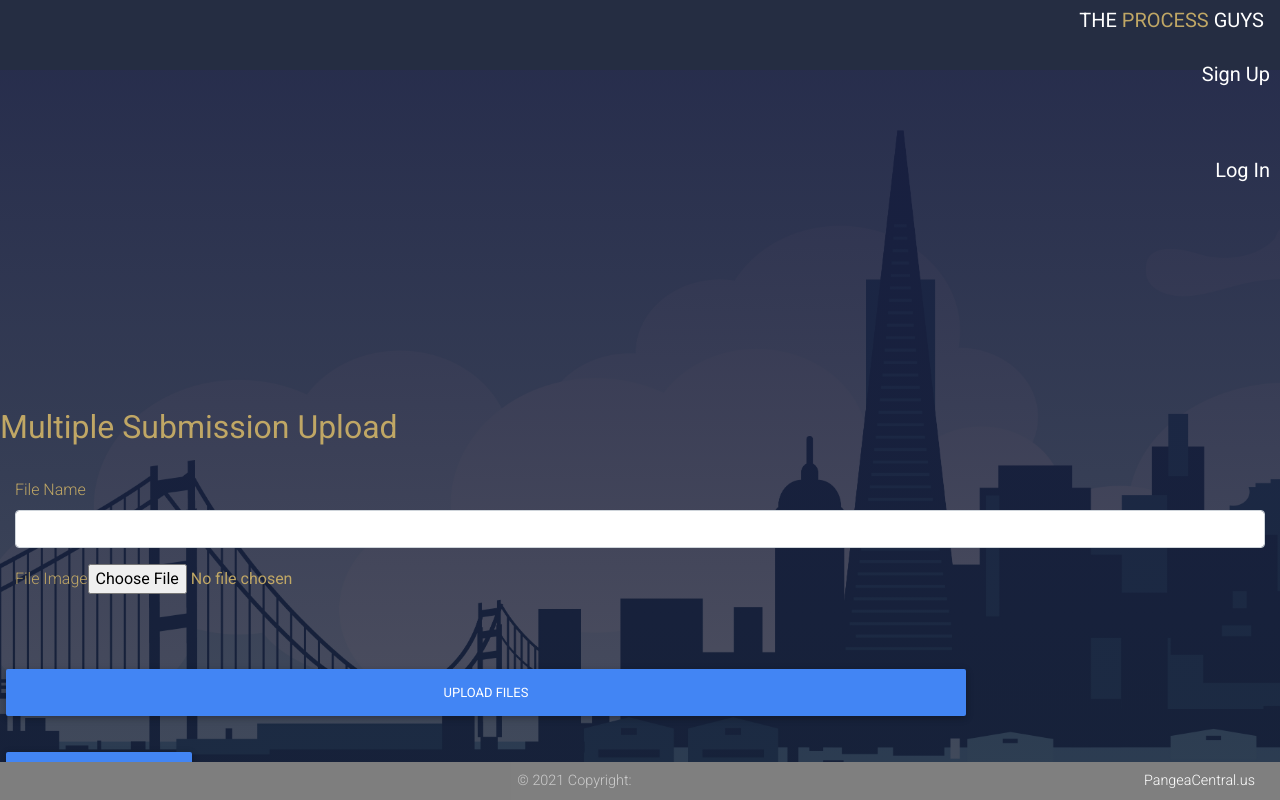
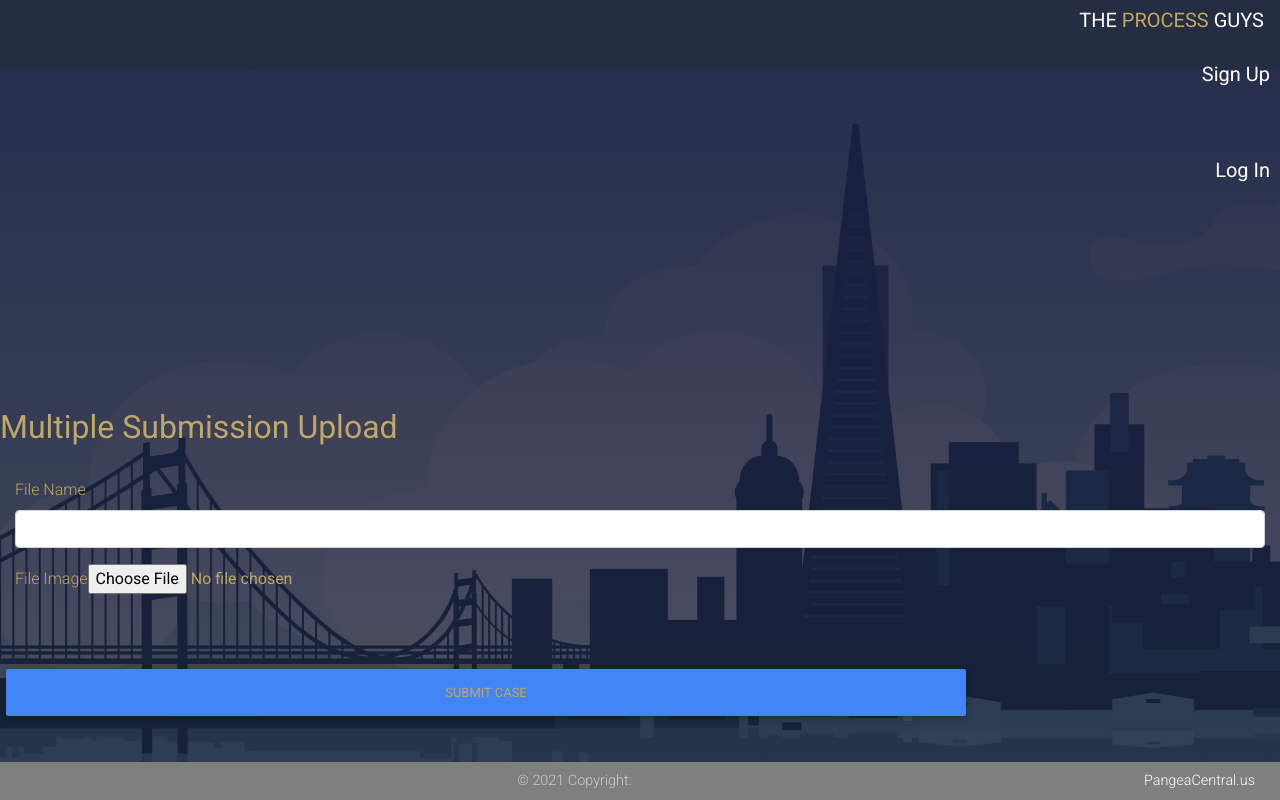
Before and after one commit to FaizanMostafa/vlad, a React (Create React App) app in the folder theprocessguysv2/: page /single-submission in a window 1280 px wide. Shown: the top 800 px of the page. Built offline with nearby package versions, Linux system fonts and the light colour scheme; no server answers.

Commit message:
Made single form submission functional

```diff
--- a/theprocessguysv2/src/pages/questionaireMain.js
+++ b/theprocessguysv2/src/pages/questionaireMain.js
@@ -715,6 +715,9 @@ function Questionaire() {
           &&
             <PacketSubmission />
       }
+      {
+        activeStep!==9
+          &&
             <div className="d-flex justify-content-end">
               <button
                 className="btn btn-primary mt-1 mb-1"
@@ -723,6 +726,7 @@ function Questionaire() {
                 {getButtonTitle()}
               </button>
             </div>
+      }
       <br/><br/><br/>
     </React.Fragment>
   )
--- a/theprocessguysv2/src/pages/singleSubmission.js
+++ b/theprocessguysv2/src/pages/singleSubmission.js
@@ -1,9 +1,144 @@
-import React, { useState } from "react";
-import { Form, Button } from "react-bootstrap";
-import { MDBCol } from "mdbreact";
-import { useHistory } from "react-router-dom";
+import React, { useState } from 'react';
+import { Form, Button } from 'react-bootstrap';
+import { useDispatch, useSelector } from 'react-redux';
+import { MDBCol } from 'mdbreact';
+import { useHistory } from 'react-router-dom';
+import {
+  submitCase
+} from "../redux/actions/form";
 
-function singleSubmission() {
+const SingleSubmission = ({...props}) => {
+
+  const dispatch = useDispatch();
+  const user = useSelector(state => state.auth.user);
+  const isPosting = useSelector(state => state.form.isPosting);
+
+  const handleCaseSubmit = () => {
+    if(!isPosting) {
+      let data = {};
+      const QuestionaireForm1 = JSON.parse(localStorage.getItem("Questionaire1"));
+      const QuestionaireForm2 = JSON.parse(localStorage.getItem("Questionaire2"));
+      const QuestionaireForm3 = JSON.parse(localStorage.getItem("Questionaire3"));
+      const QuestionaireForm4 = JSON.parse(localStorage.getItem("Questionaire4"));
+      const QuestionaireForm5 = JSON.parse(localStorage.getItem("Questionaire5"));
+      const QuestionaireForm6 = JSON.parse(localStorage.getItem("Questionaire6"));
+      const QuestionaireForm7 = JSON.parse(localStorage.getItem("Questionaire7"));
+      const QuestionaireForm8 = JSON.parse(localStorage.getItem("Questionaire8"));
+      if(QuestionaireForm1) {
+        data["CaseInformation-1"] = {
+          caseTitle: QuestionaireForm1.caseTitle,
+          caseNumber: QuestionaireForm1.caseNumber,
+          courtDate: QuestionaireForm1.courtDate,
+          superiorCourtOf: QuestionaireForm1.superiorCourtOf,
+          countyOf: QuestionaireForm1.countyOf,
+          courthouseAddress: QuestionaireForm1.courthouseAddress,
+          courthouseMailingAddress: QuestionaireForm1.courthouseMailingAddress,
+          branchName: QuestionaireForm1.branchName,
+          appealsCourtOf: QuestionaireForm1.appealsCourtOf,
+          supremeCourtOf: QuestionaireForm1.supremeCourtOf
+        };
+      }
+      if(QuestionaireForm2) {
+        data["PlaintiffInformation-2"] = {
+          plaintiffFullName: QuestionaireForm2.plaintiffFullName,
+          plaintiffAddress: QuestionaireForm2.plaintiffAddress,
+          numberOfAttorneyPlaintiff: QuestionaireForm2.numberOfAttorneyPlaintiff,
+          attorneyRepresentingPlaintiffInfo: QuestionaireForm2.attorneyRepresentingPlaintiffInfo,
+          plaintiffAttorneyName: QuestionaireForm2.plaintiffAttorneyName,
+          plaintiffAttorneyBarNumber: QuestionaireForm2.plaintiffAttorneyBarNumber,
+          plaintiffAttorneyOfficeAddress: QuestionaireForm2.plaintiffAttorneyOfficeAddress,
+          plaintiffAttorneyPhoneNumberForCalls: QuestionaireForm2.plaintiffAttorneyPhoneNumberForCalls,
+          plaintiffAttorneyEmail: QuestionaireForm2.plaintiffAttorneyEmail,
+          plaintiffAttorneyFaxNumberOptional: QuestionaireForm2.plaintiffAttorneyFaxNumberOptional
+        };
+      }
+      if(QuestionaireForm3) {
+        data["DefendantInformation-3"] = {
+          defendantFullName: QuestionaireForm3.defendantFullName,
+          defendantAddress: QuestionaireForm3.defendantAddress,
+          numberOfAttorneyDefendant: QuestionaireForm3.numberOfAttorneyDefendant,
+          attorneyRepresentingDefendantInfo: QuestionaireForm3.attorneyRepresentingDefendantInfo,
+          defendantAttorneyName: QuestionaireForm3.defendantAttorneyName,
+          defendantAttorneyBarNumber: QuestionaireForm3.defendantAttorneyBarNumber,
+          defendantAttorneyOfficeAddress: QuestionaireForm3.defendantAttorneyOfficeAddress,
+          defendantAttorneyPhoneNumberForCalls: QuestionaireForm3.defendantAttorneyPhoneNumberForCalls,
+          defendantAttorneyEmail: QuestionaireForm3.defendantAttorneyEmail,
+          defendantAttorneyFaxNumberOptional: QuestionaireForm3.defendantAttorneyFaxNumberOptional
+        };
+      }
+      if(QuestionaireForm4) {
+        data["ServeeDocumentedData-4"] = {
+          howManyIndividualsServed: QuestionaireForm4.howManyIndividualsServed,
+          employmentOfIndividuals: QuestionaireForm4.employmentOfIndividuals,
+          nameOfIndividuals: QuestionaireForm4.nameOfIndividuals,
+          dobOfIndividuals: QuestionaireForm4.dobOfIndividuals,
+          locationForBeingServed: QuestionaireForm4.locationForBeingServed,
+          mainAddressForService: QuestionaireForm4.mainAddressForService,
+          agentOfService: QuestionaireForm4.agentOfService,
+          ifYesListFullName: QuestionaireForm4.ifYesListFullName,
+          phoneNumbersOfIndividuals: QuestionaireForm4.phoneNumbersOfIndividuals,
+          emailsOfIndividuals: QuestionaireForm4.emailsOfIndividuals,
+          addressForCurrentPlaceOfEmployment: QuestionaireForm4.addressForCurrentPlaceOfEmployment,
+          knownCoResidentsOfServee: QuestionaireForm4.knownCoResidentsOfServee
+        };
+      }
+      if(QuestionaireForm5) {
+        data["ClearanceOfAction-5"] = {
+          serveIndividualAtEmployment: QuestionaireForm5.serveIndividualAtEmployment,
+          processServerLeaveDoorTag: QuestionaireForm5.processServerLeaveDoorTag,
+          subserveAfterThreeAttempts: QuestionaireForm5.subserveAfterThreeAttempts,
+          requireServerNotifyPersonOfInterest: QuestionaireForm5.requireServerNotifyPersonOfInterest,
+          serverContactServeeByPhone: QuestionaireForm5.serverContactServeeByPhone,
+          serverPostDocumentsWithRubberBand: QuestionaireForm5.serverPostDocumentsWithRubberBand,
+          dropServeForceServe: QuestionaireForm5.dropServeForceServe,
+          paralegalAttorneyClientContactServee: QuestionaireForm5.paralegalAttorneyClientContactServee
+        };
+      }
+      if(QuestionaireForm6) {
+        data["ServeePhysicalDescription-6"] = {
+          fullNameOfDescribedServee: QuestionaireForm6.fullNameOfDescribedServee,
+          imageOfIndividuals: QuestionaireForm6.imageOfIndividuals,
+          genderOfIndividuals: QuestionaireForm6.genderOfIndividuals,
+          ethnicityOfIndividuals: QuestionaireForm6.ethnicityOfIndividuals,
+          heightOfIndividuals: QuestionaireForm6.heightOfIndividuals,
+          weightOfIndividuals: QuestionaireForm6.weightOfIndividuals,
+          hairColorOfIndividuals: QuestionaireForm6.hairColorOfIndividuals,
+          eyeColorOfIndividuals: QuestionaireForm6.eyeColorOfIndividuals,
+          physicalOutlineOfIndividuals: QuestionaireForm6.physicalOutlineOfIndividuals
+        };
+      }
+      if(QuestionaireForm7) {
+        data["VehicleInformation-7"] = {
+          insuranceCompanyOfServee: QuestionaireForm7.insuranceCompanyOfServee,
+          licensePlateNumberState: QuestionaireForm7.licensePlateNumberState,
+          vinNumberOfIndividuals: QuestionaireForm7.vinNumberOfIndividuals,
+          yearOfMakeOnVehicle: QuestionaireForm7.yearOfMakeOnVehicle,
+          vehicleColor: QuestionaireForm7.vehicleColor,
+          vehicleTypeModelOwnership: QuestionaireForm7.vehicleTypeModelOwnership
+        };
+      }
+      if(QuestionaireForm8) {
+        data["OfferedServices-8"] = {
+          requireStakeOutService: QuestionaireForm8.requireStakeOutService,
+          specifyDatesForStakeOutService: QuestionaireForm8.specifyDatesForStakeOutService,
+          requireRushService: QuestionaireForm8.requireRushService,
+          listDateWhenServiceAttemptsClosed: QuestionaireForm8.listDateWhenServiceAttemptsClosed,
+          requireFirst24HourService: QuestionaireForm8.requireFirst24HourService,
+          requireSkipTracingService: QuestionaireForm8.requireSkipTracingService,
+          requireBodyCamFootage: QuestionaireForm8.requireBodyCamFootage,
+          obtainNewDeliveryLocation: QuestionaireForm8.obtainNewDeliveryLocation,
+          poBoxAllowedToServe: QuestionaireForm8.poBoxAllowedToServe,
+          requireServiceByMail: QuestionaireForm8.requireServiceByMail,
+          requireByEmail: QuestionaireForm8.requireByEmail,
+          specificCourtInstruction: QuestionaireForm8.specificCourtInstruction,
+          requireZipFileService: QuestionaireForm8.requireZipFileService,
+          ifYesListAddress: QuestionaireForm8.ifYesListAddress
+        };
+      }
+      data["documents"] = [fileUpload];
+      dispatch(submitCase({uid: user.uid, ...data}));
+    }
+  }
 
   // eslint-disable-next-line react-hooks/rules-of-hooks
   const [fileUpload, setFileUpload] = useState("");
@@ -25,7 +160,7 @@ function singleSubmission() {
 
   }
 
-        return(
+  return (
 
     <React.Fragment className="text-center mb-4 mt-5 homepage">
       <br></br>
@@ -43,7 +178,7 @@ function singleSubmission() {
       <br></br>
       <br></br>
       <h2><b>Multiple Submission Upload</b></h2>
-                        <form>
+      <div>
         <br></br>
         <MDBCol md="12">
           <Form.Group id="fileName">
@@ -58,7 +193,7 @@ function singleSubmission() {
             <label>File Image</label>
             <input
               type="file"
-                                    onChange={(e)=>{setFileUpload(e.target.files[0])}}
+              onChange={(e) => { setFileUpload(e.target.files[0]) }}
               accept=".pdf, .zip"
             >
             </input>
@@ -66,13 +201,19 @@ function singleSubmission() {
         </MDBCol>
         <br></br>
         <br></br>
-                            <Button onClick={handleSubmit} className="w-75">
-                                Upload Files
+        <Button onClick={handleCaseSubmit} className="w-75">
+          {
+            isPosting
+              ?
+                <span>...</span>
+              :
+                <span>Submit Case</span>
+          }
         </Button>
         <br></br>
         <br></br>
-                            <button className="btn btn-primary">+ New Submission</button>
-                        </form>
+        {/* <button className="btn btn-primary">+ New Submission</button> */}
+      </div>
       <br></br>
       <br></br>
       <br></br>
@@ -92,4 +233,4 @@ function singleSubmission() {
   )
 }
 
-export default singleSubmission;
+export default SingleSubmission;
--- /dev/null
+++ b/theprocessguysv2/src/redux/actions/form.js
@@ -0,0 +1,45 @@
+import { db, uploadMedia } from "../../firebase";
+import {showToast} from "../../utils";
+import {
+  SET_IS_FORM_POSTING
+} from "../constants";
+
+const setIsFormPosting = (status) => {
+  return {
+    type: SET_IS_FORM_POSTING,
+    payload: status
+  };
+}
+
+const submitCase = (data, onSuccess=()=>{}, onError=()=>{}) => (
+  async (dispatch) => {
+    try {
+      dispatch(setIsFormPosting(true));
+      db.collection("CaseInformation-1").add({uid: data.uid, ...data["CaseInformation-1"]});
+      db.collection("PlaintiffInformation-2").add({uid: data.uid, ...data["PlaintiffInformation-2"]});
+      db.collection("DefendantInformation-3").add({uid: data.uid, ...data["DefendantInformation-3"]});
+      db.collection("ServeeDocumentedData-4").add({uid: data.uid, ...data["ServeeDocumentedData-4"]});
+      db.collection("ClearanceOfAction-5").add({uid: data.uid, ...data["ClearanceOfAction-5"]});
+      db.collection("ServeePhysicalDescription-6").add({uid: data.uid, ...data["ServeePhysicalDescription-6"]});
+      db.collection("VehicleInformation-7").add({uid: data.uid, ...data["VehicleInformation-7"]});
+      db.collection("OfferedServices-8").add({uid: data.uid, ...data["OfferedServices-8"]});
+      let documentURI;
+      const documents = [];
+      for(const document of data.documents) {
+        documentURI = await uploadMedia(document, `file_submissions/${data.uid}/`);
+        documents.push(documentURI);
+      }
+      await db.collection("FileSubmission-9").add({uid: data.uid, documents});
+      showToast("File submitted successfully!", "success");
+      onSuccess();
+    } catch(error) {
+      onError();
+      dispatch(setIsFormPosting(false));
+      showToast(error.message, "error");
+    }
+  }
+)
+
+export {
+  submitCase
+};
--- a/theprocessguysv2/src/redux/constants/index.js
+++ b/theprocessguysv2/src/redux/constants/index.js
@@ -12,6 +12,8 @@ const UPDATE_USER_PHONE_NO = "UPDATE_USER_PHONE_NO";
 const UPDATE_USER_ADDRESS = "UPDATE_USER_ADDRESS";
 const LOGOUT = "LOGOUT";
 
+const SET_IS_FORM_POSTING = "SET_IS_FORM_POSTING";
+
 export {
     SET_IS_UPDATING_PHONE_NO,
     SET_IS_UPDATING_PASSWORD,
@@ -20,6 +22,7 @@ export {
     SET_IS_UPDATING_EMAIL,
     UPDATE_USER_PHONE_NO,
     UPDATE_USER_ADDRESS,
+    SET_IS_FORM_POSTING,
     UPDATE_USER_IMAGE,
     UPDATE_USER_EMAIL,
     SET_IS_SIGNING_IN,
--- /dev/null
+++ b/theprocessguysv2/src/redux/reducers/form.js
@@ -0,0 +1,32 @@
+import {
+  SET_IS_FORM_POSTING,
+  LOGOUT
+} from "../constants";
+
+const initState = {
+  isPosting: false,
+};
+
+const formReducer = (state = initState, action) => {
+  const { type, payload } = action;
+  switch (type) {
+    case SET_IS_FORM_POSTING: {
+      return {
+        ...state,
+        isPosting: payload
+      }
+    }
+
+    case LOGOUT: {
+      return {
+        ...initState
+      };
+    }
+
+    default: {
+      return state;
+    }
+  }
+}
+
+export default formReducer;
--- a/theprocessguysv2/src/redux/reducers/index.js
+++ b/theprocessguysv2/src/redux/reducers/index.js
@@ -1,8 +1,10 @@
 import {combineReducers} from 'redux';
 import auth from "./auth";
+import form from "./form";
 
 const rootReducer = combineReducers({
-  auth
+  auth,
+  form
 });
 
 export default rootReducer;
```
Also changed, not shown: theprocessguysv2/src/redux/reducers/auth.js (+6 -6 lines). Lines whose indentation alone changed are shown as unchanged.
